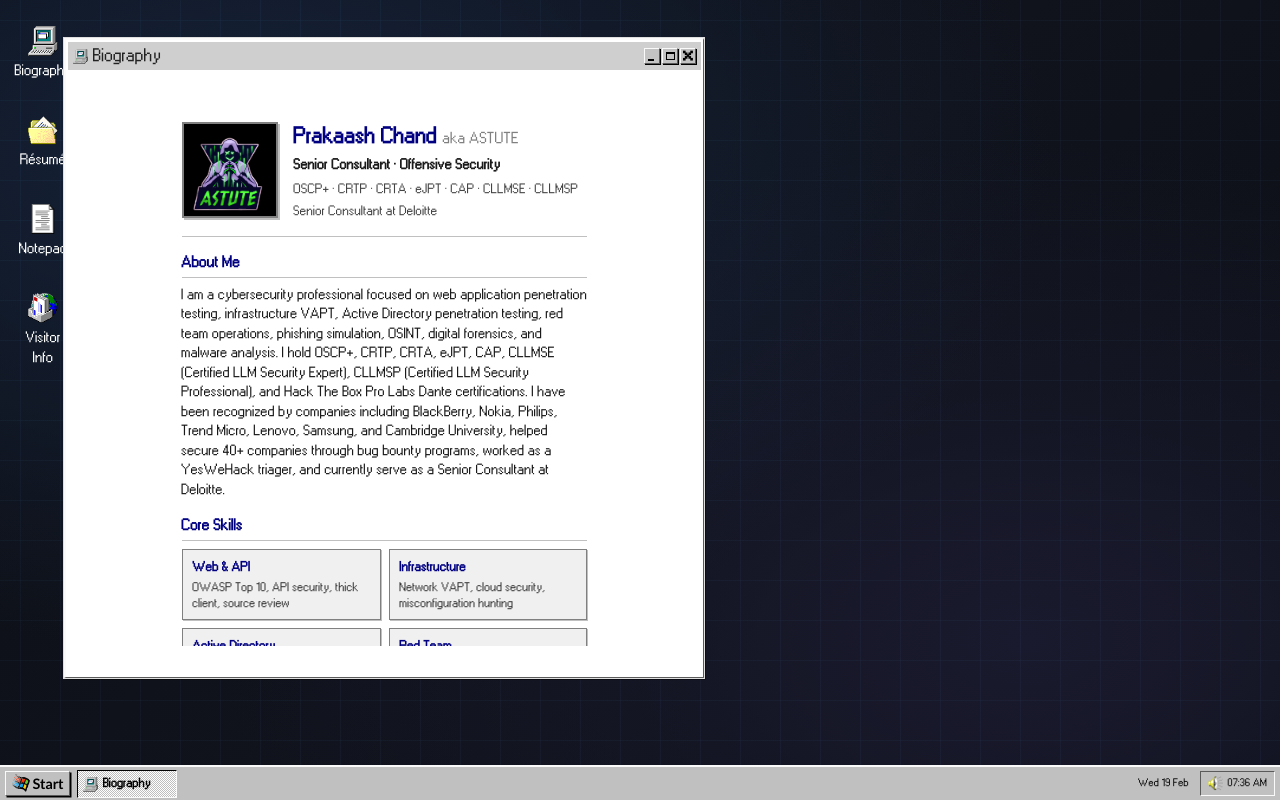
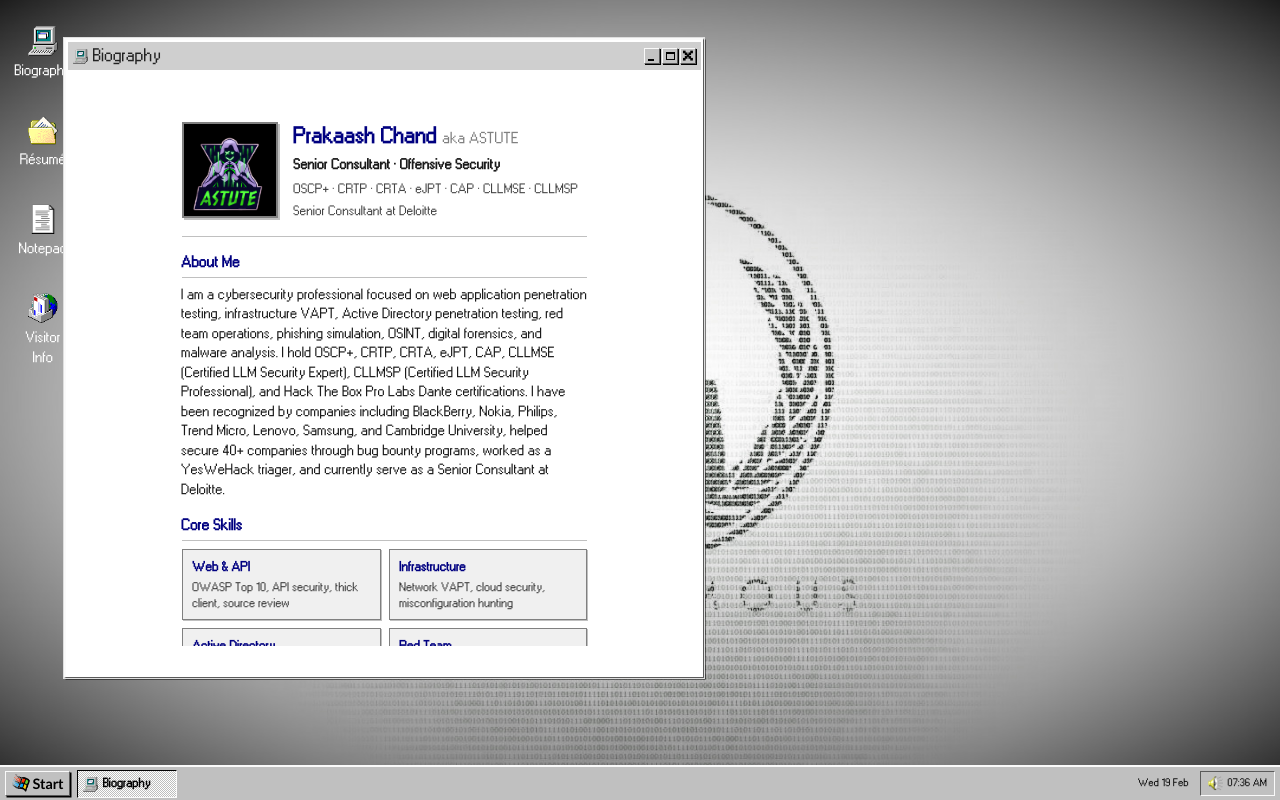
Before and after one commit to prakashchand72/astute72, a Nuxt app: page / in a window 1280 px wide. Built offline with nearby package versions, Linux system fonts and the light colour scheme.

Commit message:
Revert wallpaper to original photo; keep window fade-in animation

```diff
--- a/assets/css/windows/app.css
+++ b/assets/css/windows/app.css
@@ -2,13 +2,8 @@ body {
     margin: 0;
     padding: 0;
     overflow: hidden;
-    background: #0b0e14;
-    background-image:
-        linear-gradient(rgba(86, 156, 214, 0.05) 1px, transparent 1px),
-        linear-gradient(90deg, rgba(86, 156, 214, 0.05) 1px, transparent 1px),
-        radial-gradient(ellipse at 20% 20%, #16233a 0%, transparent 55%),
-        radial-gradient(ellipse at 80% 80%, #1a1a2e 0%, transparent 55%),
-        linear-gradient(135deg, #0b0e14 0%, #10131c 50%, #0b0e14 100%);
-    background-size: 40px 40px, 40px 40px, 100% 100%, 100% 100%, 100% 100%;
+    background: #000000;
+    background-image: url('/assets/anonymous.jpeg');
+    background-size: cover;
     background-position: center;
-}
+  }
```
